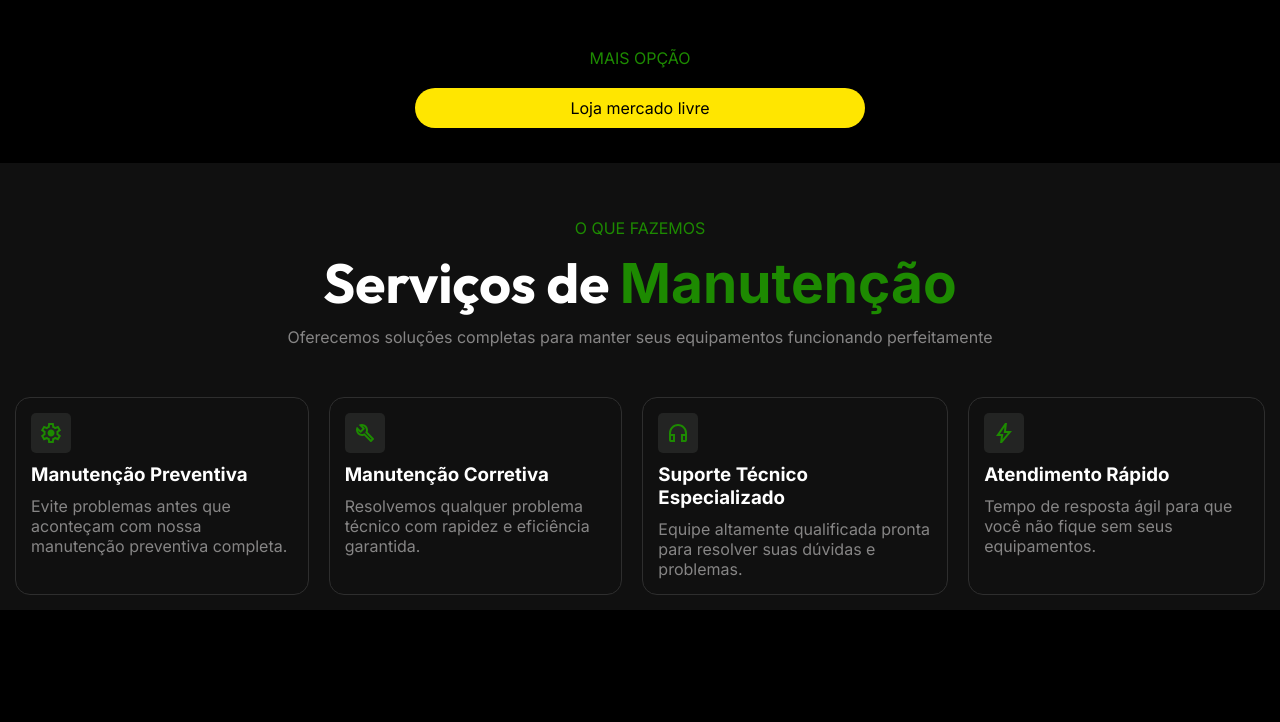
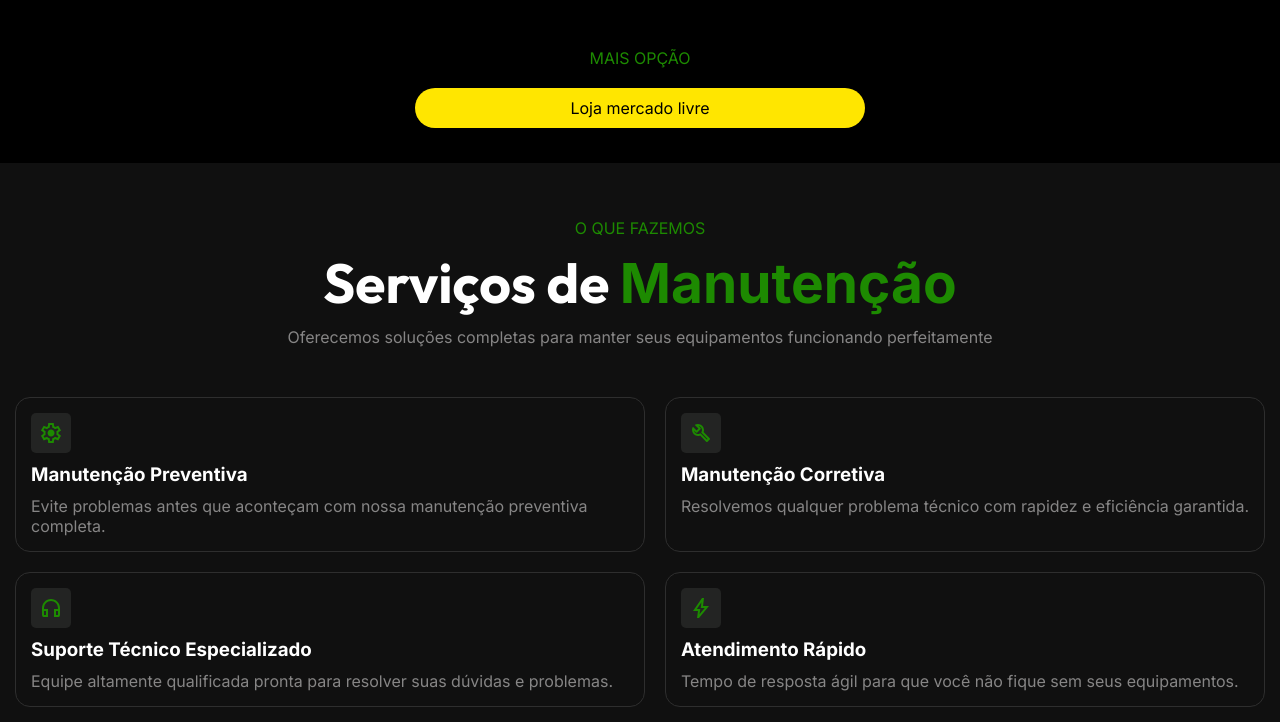
Before and after one commit to netenholima200-dev/M2-Cell, a plain HTML site: page index.html in a window 1280 px wide. Shown: the part 2423-3145 px from the top of the page. Before the commit the page ends 3033 px from the top, so only its background shows below. Drawn offline with Linux system fonts and the light colour scheme.

Commit message:
reajuste services

```diff
--- a/components/ServicesPage/Desktop/ServiceDesktop.css
+++ b/components/ServicesPage/Desktop/ServiceDesktop.css
@@ -1,5 +1,37 @@
 @media screen and (min-width: 1023px) {
-.h2-page {
-    font-size: 55px;
+    .h2-page {
+        font-size: 55px;
+    }
+
+     .services-div {
+        margin-top: 50px;
+        display: grid;
+        grid-template-columns: auto auto auto auto;
+        gap: 20px;
+
+    }
 }
+
+@media screen and (min-width: 783px) {
+
+    .services-div {
+        margin-top: 50px;
+        display: grid;
+        grid-template-columns: auto auto;
+        gap: 20px;
+    }
 }
+
+
+@media screen and (min-width: 1411px) {
+
+    .services-div {
+        margin-top: 50px;
+        display: grid;
+        grid-template-columns: auto auto auto auto;
+        gap: 20px;
+        align-items: center;
+        justify-content: center;
+        padding: 0 120px 50px 120px;
+    }
+}
--- a/components/ServicesPage/Service.css
+++ b/components/ServicesPage/Service.css
@@ -6,7 +6,6 @@
     align-items: center;
     justify-content: center;
     flex-direction: column;
-    overflow: hidden;
 }
 
 .services-legends {
@@ -42,45 +41,9 @@
     gap: 20px;
 }
 
-@media screen and (min-width: 783px) {
 
-    .services-div {
-    margin-top: 50px;
-    display: grid;
-    grid-template-columns: auto auto;
-    gap: 20px;
-}
-
-
-}
-
-@media screen and (min-width: 1023px) {
-
-    .services-div {
-    margin-top: 50px;
-    display: grid;
-    grid-template-columns: auto auto auto auto;
-    gap: 20px;
-
-}
-}
-
-@media screen and (min-width: 1411px) {
-
-    .services-div {
-    margin-top: 50px;
-    display: grid;
-    grid-template-columns: auto auto auto auto ;
-    gap: 20px;
-    align-items: center;
-    justify-content: center;
-    padding: 0 120px 50px 120px;
-}
-}
-
-.serveces-item {
+.services-item {
     width: 100%;
-    border: 1px solid rgba(177, 175, 175, 0.4);
     border-radius: 15px;
     display: flex;
     align-items: start;
@@ -90,7 +53,7 @@
     border: 1px solid hsl(0 0% 18%);
     flex-grow: 1;
 }
-.serveces-item:hover {
+.services-item:hover {
     border: 1px solid #1d8a01;
     box-shadow:1px 1px 10px #1d8a01;
 
--- a/index.html
+++ b/index.html
@@ -364,7 +364,7 @@
             </div>
 
             <div class="services-div">
-                <article class="serveces-item">
+                <article class="services-item">
                     <div class="square-item">
                         <svg xmlns="http://www.w3.org/2000/svg" height="24px" viewBox="0 -960 960 960" width="24px"
                             fill="#1d8a01">
@@ -379,7 +379,7 @@
                         completa.</p>
                 </article>
 
-                <article class="serveces-item">
+                <article class="services-item">
                     <div class="square-item">
                         <svg xmlns="http://www.w3.org/2000/svg" height="24px" viewBox="0 -960 960 960" width="24px"
                             fill="#1d8a01">
@@ -394,7 +394,7 @@
                     </p>
                 </article>
 
-                <article class="serveces-item">
+                <article class="services-item">
                     <div class="square-item">
                         <svg xmlns="http://www.w3.org/2000/svg" height="24px" viewBox="0 -960 960 960" width="24px"
                             fill="#1d8a01">
@@ -409,7 +409,7 @@
                         problemas.</p>
                 </article>
 
-                <article class="serveces-item">
+                <article class="services-item">
                     <div class="square-item">
                         <svg xmlns="http://www.w3.org/2000/svg" height="24px" viewBox="0 -960 960 960" width="24px"
                             fill="#1d8a01">
```
Also changed, not shown: 1 other file.
